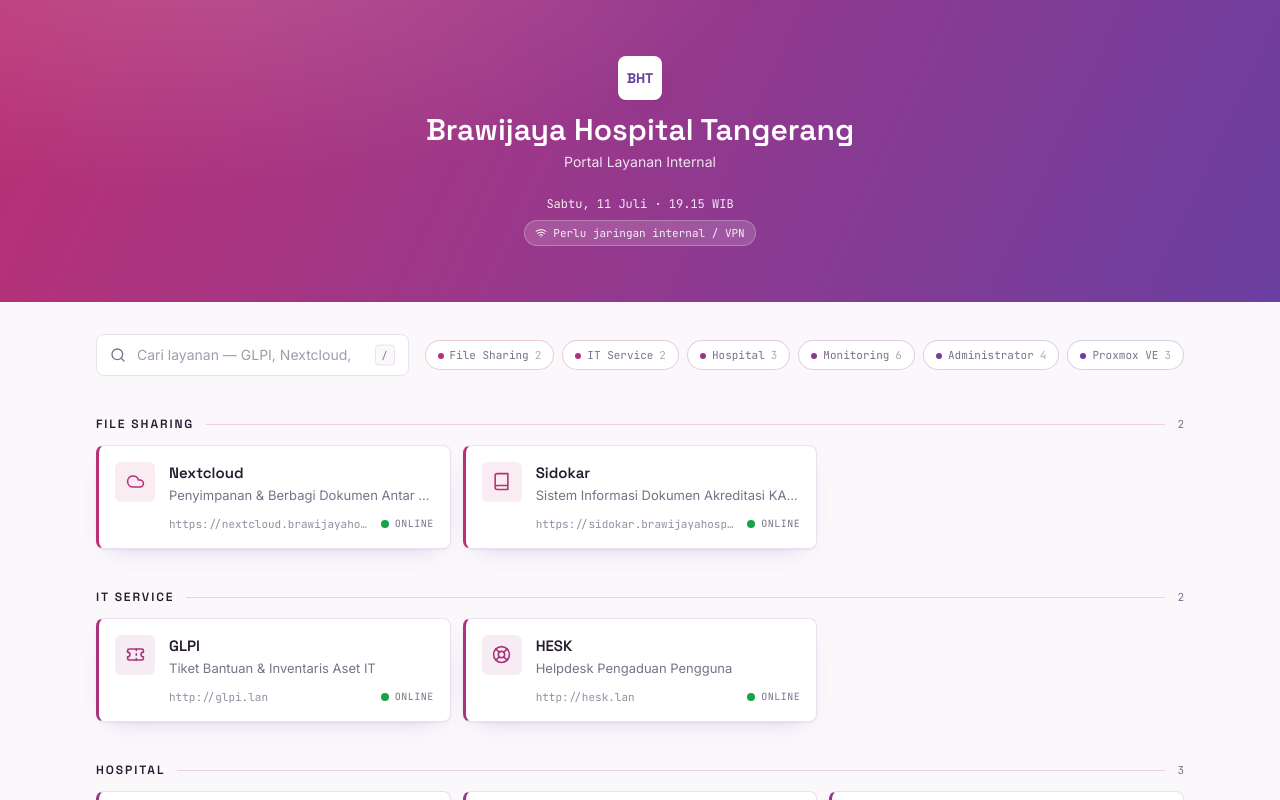
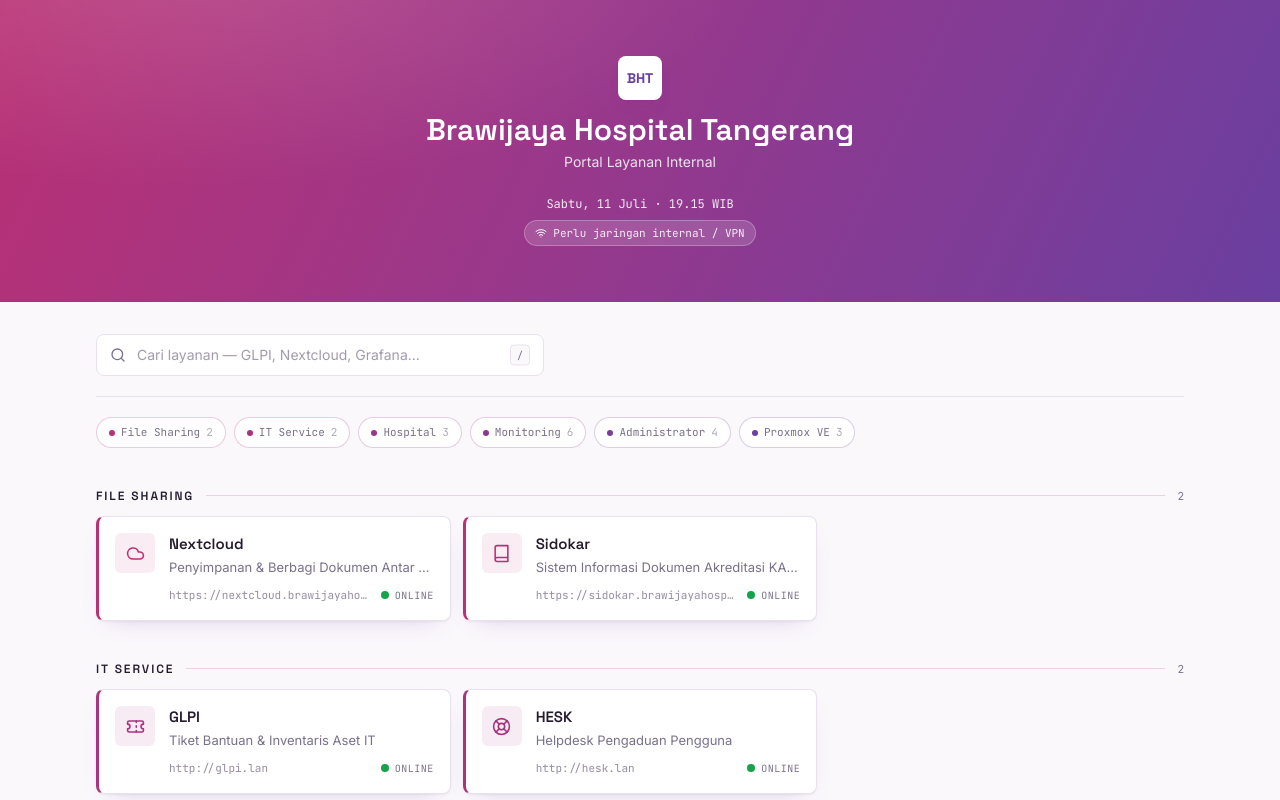
Before and after one commit to ve-verdian/hospital-portal, a Next.js app: page / in a window 1280 px wide. Shown: the top 800 px of the page. Built offline with nearby package versions, Linux system fonts and the light colour scheme.

Commit message:
Update page.tsx

```diff
--- a/app/page.tsx
+++ b/app/page.tsx
@@ -37,11 +37,13 @@
       <Header />
 
       <div className="mx-auto max-w-6xl px-5 pt-8 sm:px-8">
-        <div className="flex flex-col gap-4 sm:flex-row sm:items-center">
-          <div className="sm:max-w-md sm:flex-1">
+        <div className="flex flex-col gap-5">
+          <div className="w-full sm:max-w-md">
             <SearchBar value={query} onChange={setQuery} />
           </div>
-          <CategoryNav categories={allCategories} />
+          <div className="border-t border-line pt-5">
+            <CategoryNav categories={allCategories} />
+          </div>
         </div>
       </div>
 
```
